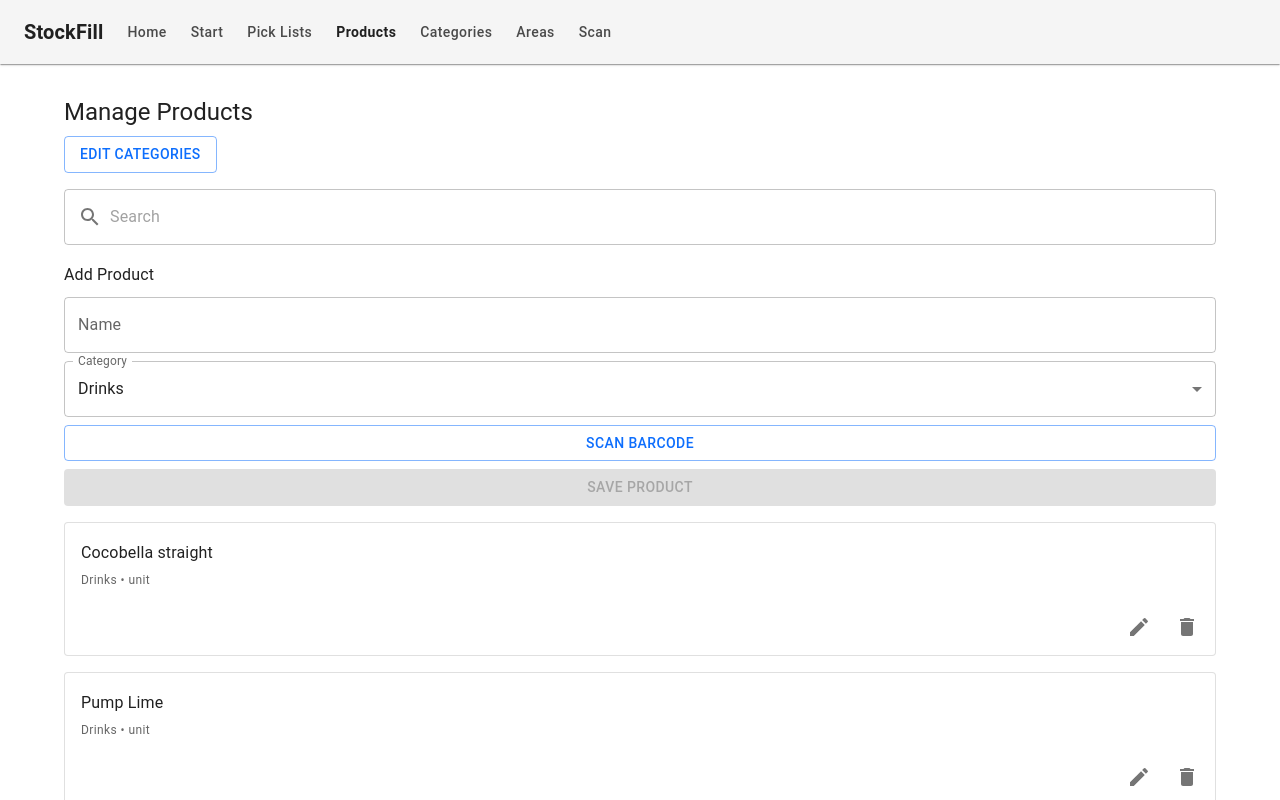
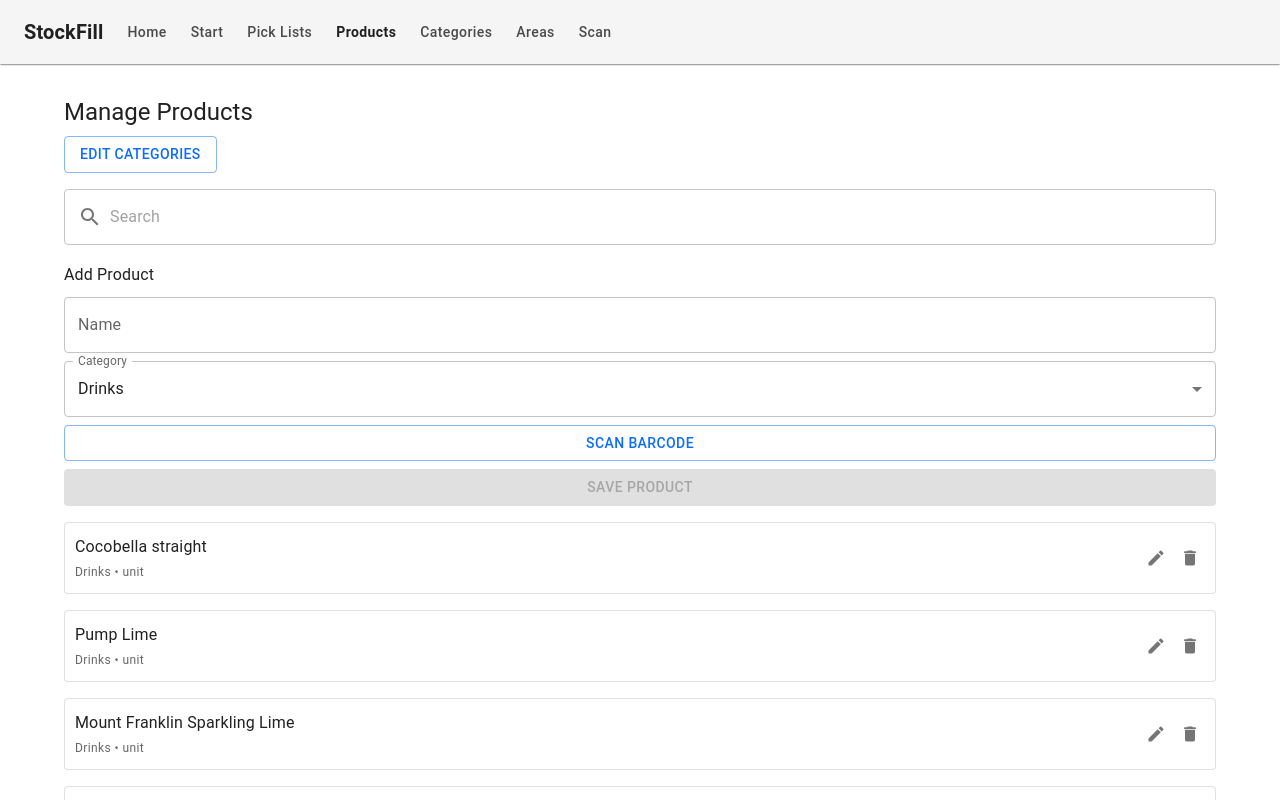
Before and after one commit to beatz174-bit/stockfill, a React (Vite) app: page /products in a window 1280 px wide. Shown: the top 800 px of the page. Built offline with nearby package versions, Linux system fonts and the light colour scheme.

Commit message:
Refine product row layout

```diff
--- a/src/components/ProductRow.tsx
+++ b/src/components/ProductRow.tsx
@@ -1,6 +1,7 @@
 import {
+  Box,
+  Button,
   Card,
-  CardActions,
   CardContent,
   Dialog,
   DialogContent,
@@ -10,7 +11,6 @@ import {
   Stack,
   TextField,
   Typography,
-  Button,
 } from '@mui/material';
 import DeleteIcon from '@mui/icons-material/Delete';
 import EditIcon from '@mui/icons-material/Edit';
@@ -89,7 +89,7 @@ export const ProductRow = ({ product, categories, onSave, onDelete }: ProductRow
 
   return (
     <Card variant="outlined" sx={{ mb: 1 }}>
-      <CardContent>
+      <CardContent sx={{ p: 1.25, '&:last-child': { pb: 1.25 } }}>
         {isEditing ? (
           <Stack spacing={1}>
             <TextField label="Name" value={formState.name} onChange={handleChange('name')} size="small" />
@@ -133,44 +133,43 @@ export const ProductRow = ({ product, categories, onSave, onDelete }: ProductRow
                 Scan Barcode
               </Button>
             )}
+            <Stack direction="row" spacing={0.5} justifyContent="flex-end">
+              <IconButton aria-label="Save product" onClick={handleSave} disabled={!formState.name} color="primary">
+                <CheckIcon />
+              </IconButton>
+              <IconButton aria-label="Cancel edit" onClick={handleCancel}>
+                <CloseIcon />
+              </IconButton>
+            </Stack>
           </Stack>
         ) : (
-          <Stack direction="row" justifyContent="space-between" alignItems="center">
-            <div>
-              <Typography variant="subtitle1">{product.name}</Typography>
-              <Typography variant="caption" color="text.secondary">
-                {product.category} • {product.unit_type || DEFAULT_UNIT_TYPE}
-              </Typography>
-            </div>
-            {product.barcode ? (
-              <Typography variant="caption" color="text.secondary">
-                Barcode: {product.barcode}
-              </Typography>
-            ) : null}
+          <Stack direction="row" alignItems="center" spacing={1} justifyContent="space-between">
+            <Stack direction="row" spacing={1.5} alignItems="center" sx={{ flex: 1, minWidth: 0 }}>
+              <Stack spacing={0.25} sx={{ minWidth: 0 }}>
+                <Typography variant="subtitle1" noWrap>
+                  {product.name}
+                </Typography>
+                <Typography variant="caption" color="text.secondary" noWrap>
+                  {product.category} • {product.unit_type || DEFAULT_UNIT_TYPE}
+                </Typography>
+              </Stack>
+              {product.barcode ? (
+                <Typography variant="caption" color="text.secondary" noWrap>
+                  Barcode: {product.barcode}
+                </Typography>
+              ) : null}
+            </Stack>
+            <Box display="flex" alignItems="center" gap={0.5} sx={{ ml: 1 }}>
+              <IconButton aria-label={`Edit ${product.name}`} onClick={() => setIsEditing(true)} size="small">
+                <EditIcon fontSize="small" />
+              </IconButton>
+              <IconButton aria-label={`Delete ${product.name}`} onClick={() => onDelete(product.id)} size="small">
+                <DeleteIcon fontSize="small" />
+              </IconButton>
+            </Box>
           </Stack>
         )}
       </CardContent>
-      <CardActions sx={{ justifyContent: 'flex-end', pt: 0 }}>
-        {isEditing ? (
-          <>
-            <IconButton aria-label="Save product" onClick={handleSave} disabled={!formState.name} color="primary">
-              <CheckIcon />
-            </IconButton>
-            <IconButton aria-label="Cancel edit" onClick={handleCancel}>
-              <CloseIcon />
-            </IconButton>
-          </>
-        ) : (
-          <>
-            <IconButton aria-label={`Edit ${product.name}`} onClick={() => setIsEditing(true)}>
-              <EditIcon />
-            </IconButton>
-            <IconButton aria-label={`Delete ${product.name}`} onClick={() => onDelete(product.id)}>
-              <DeleteIcon />
-            </IconButton>
-          </>
-        )}
-      </CardActions>
       <Dialog open={isScannerOpen} onClose={() => setIsScannerOpen(false)} fullWidth>
         <DialogTitle>Scan Barcode</DialogTitle>
         <DialogContent>
```
